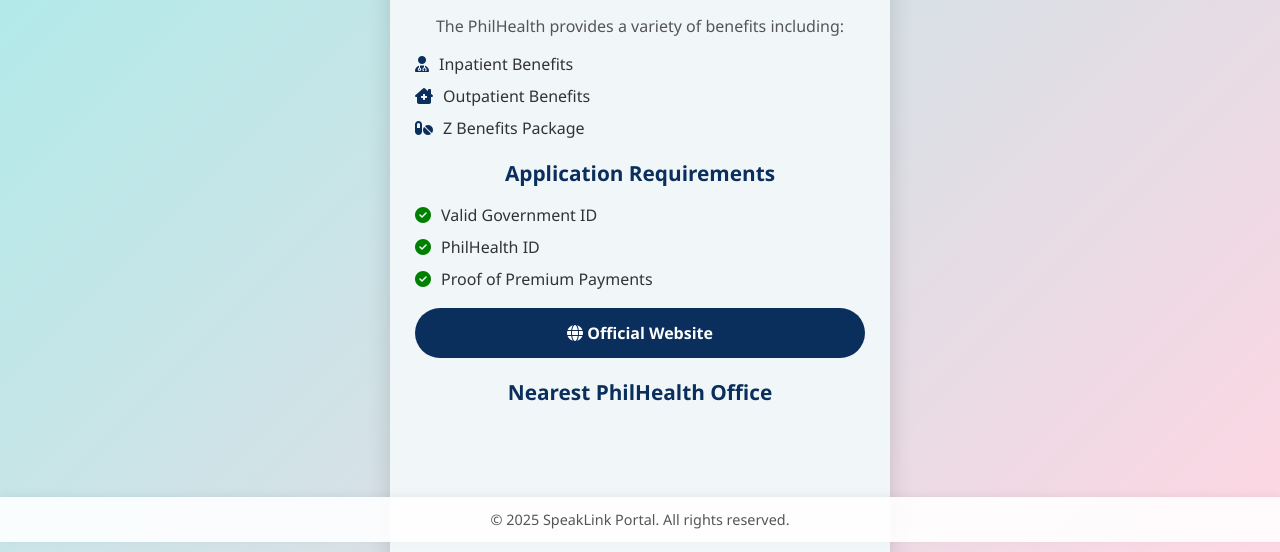
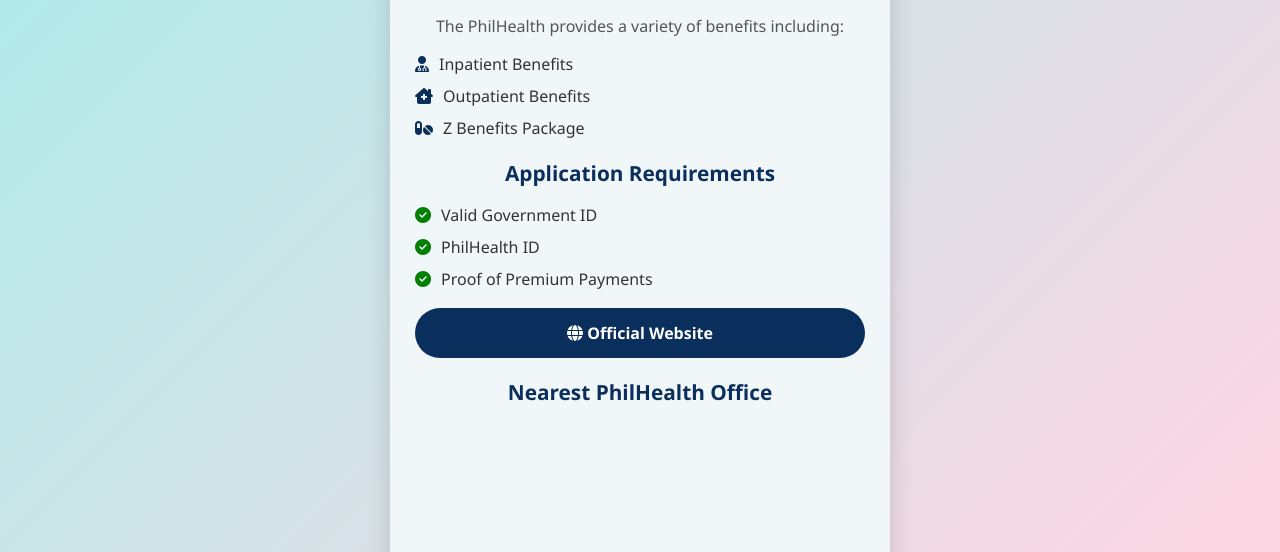
Before and after one commit to kristlealbino/speaklink, a plain HTML site: page philhealth.html in a window 1280 px wide. Shown: the part 248-800 px from the top of the page. Drawn offline with Linux system fonts and the light colour scheme; a script that the page names is missing.

Commit message:
Update philhealth.html

```diff
--- a/philhealth.html
+++ b/philhealth.html
@@ -52,7 +52,7 @@
 <a href="services.html" class="back">← Back to List of Services</a>
 </div>
   </div>
-  <div id="site-footer" class="fixed-footer"></div>
+  <div id="site-footer"></div>
   <script src="header-footer.js"></script>
 <script>
     function showPhilHealthOffices(lat, lon) {
```
